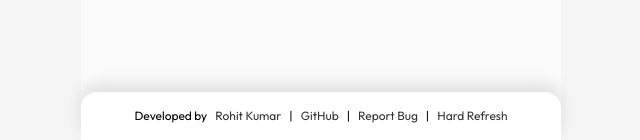
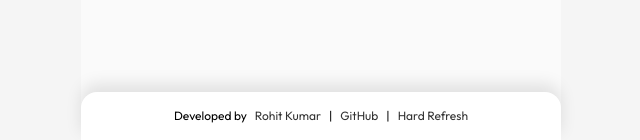
Before and after one commit to code-hamster-rohit/WORKING_TRACKER, a FastAPI app: template templates/build.html in a window 1280 px wide. Shown: the part 660-800 px from the top of the page, without its empty margins (319-959 px from the left). Run offline with FastAPI, Linux system fonts and the light colour scheme; the template is opened without the code that fills it, so the values that code supplies are empty.

Commit message:
Removed bug report

```diff
--- a/templates/build.html
+++ b/templates/build.html
@@ -29,8 +29,7 @@
 
     <footer>
         Developed by <a href="https://github.com/code-hamster-rohit">Rohit Kumar</a> | <a
-            href="https://github.com/code-hamster-rohit/working-tracker">GitHub</a> | <a
-            href="https://github.com/code-hamster-rohit/working-tracker/issues">Report Bug</a> | <a href=""
+            href="https://github.com/code-hamster-rohit/working-tracker">GitHub</a> | <a href=""
             onclick="location.reload(true)">Hard Refresh</a>
     </footer>
 
```
